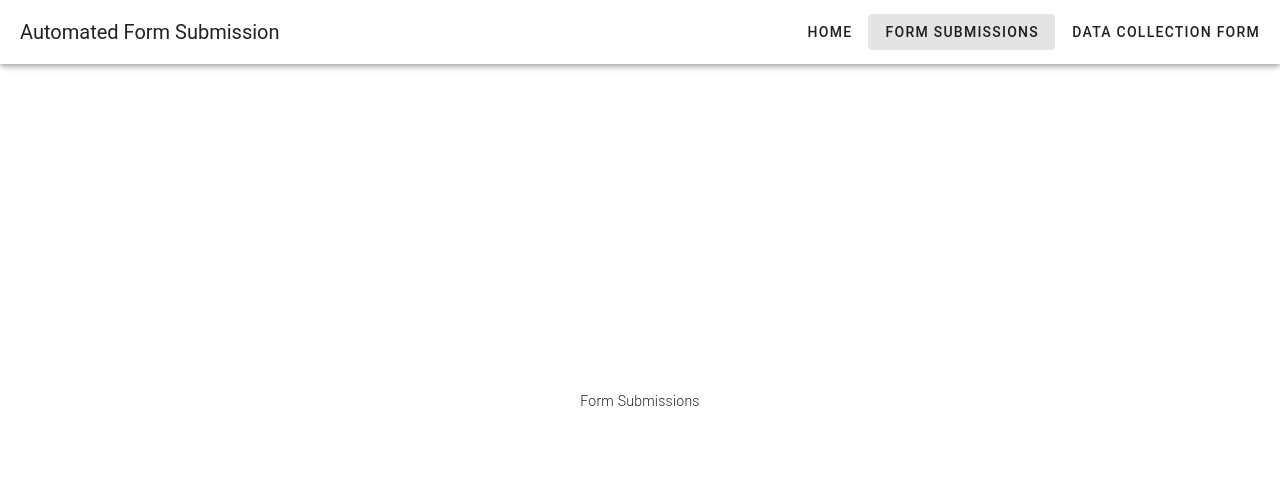
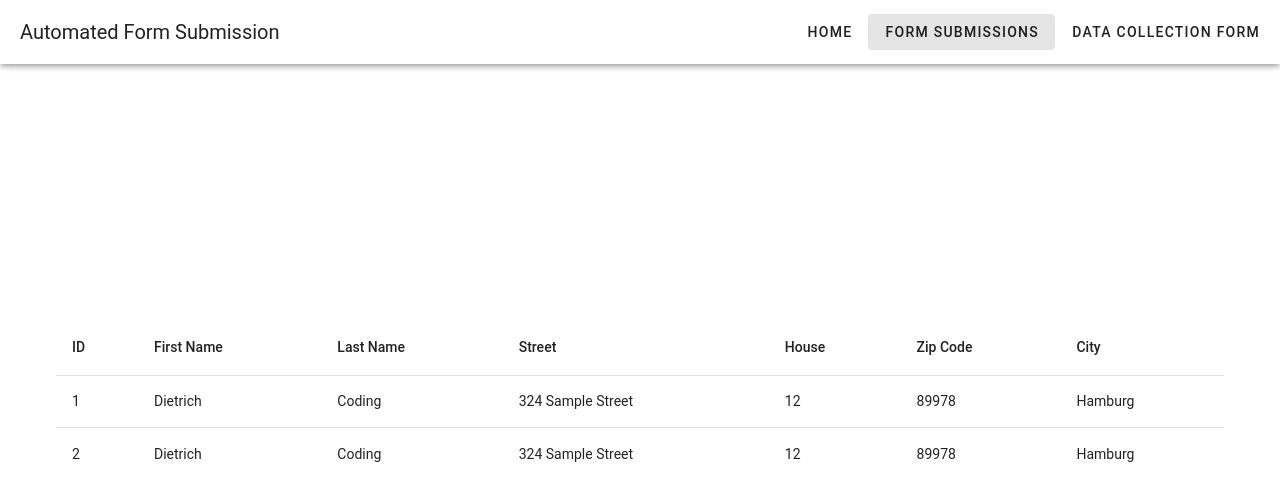
Before and after one commit to muhammadawaisshaikh/automated-centralized-form-submission, a Vue app in the folder vue-frontend/: page /form-submissions in a window 1280 px wide. Shown: the top 500 px of the page. Built offline with nearby package versions, Linux system fonts and the light colour scheme.

Commit message:
table work done

```diff
--- a/vue-frontend/src/components/FormSubmissions.vue
+++ b/vue-frontend/src/components/FormSubmissions.vue
@@ -1,11 +1,55 @@
 <template>
   <v-container class="fill-height">
     <v-responsive class="align-center text-center fill-height">
-      <div class="text-body-2 font-weight-light mb-n1">Form Submissions</div>
+      <v-table>
+        <thead>
+          <tr>
+            <th class="text-left">ID</th>
+            <th class="text-left">First Name</th>
+            <th class="text-left">Last Name</th>
+            <th class="text-left">Street</th>
+            <th class="text-left">House</th>
+            <th class="text-left">Zip Code</th>
+            <th class="text-left">City</th>
+          </tr>
+        </thead>
+        <tbody>
+          <tr v-for="item in data" :key="item.id">
+            <td class="text-left">{{ item.id }}</td>
+            <td class="text-left">{{ item.firstName }}</td>
+            <td class="text-left">{{ item.lastName }}</td>
+            <td class="text-left">{{ item.street }}</td>
+            <td class="text-left">{{ item.housenr }}</td>
+            <td class="text-left">{{ item.zipcode }}</td>
+            <td class="text-left">{{ item.city }}</td>
+          </tr>
+        </tbody>
+      </v-table>
     </v-responsive>
   </v-container>
 </template>
 
 <script setup>
-  //
+import { ref } from 'vue';
+
+const data = ref([
+  {
+    id: 1,
+    firstName: 'Dietrich',
+    lastName: 'Coding',
+    street: '324 Sample Street',
+    housenr: '12',
+    zipcode: '89978',
+    city: 'Hamburg'
+  },
+  {
+    id: 2,
+    firstName: 'Dietrich',
+    lastName: 'Coding',
+    street: '324 Sample Street',
+    housenr: '12',
+    zipcode: '89978',
+    city: 'Hamburg'
+  },
+]);
 </script>
```
